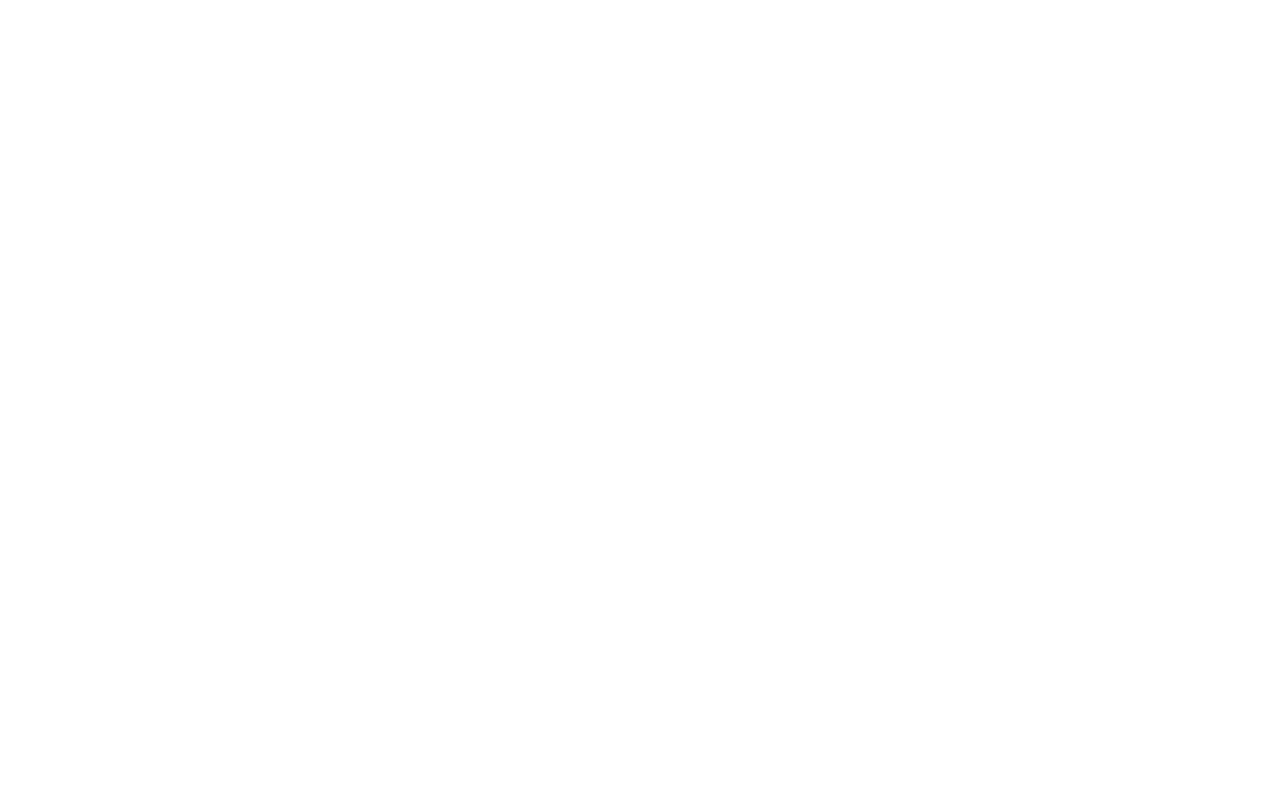
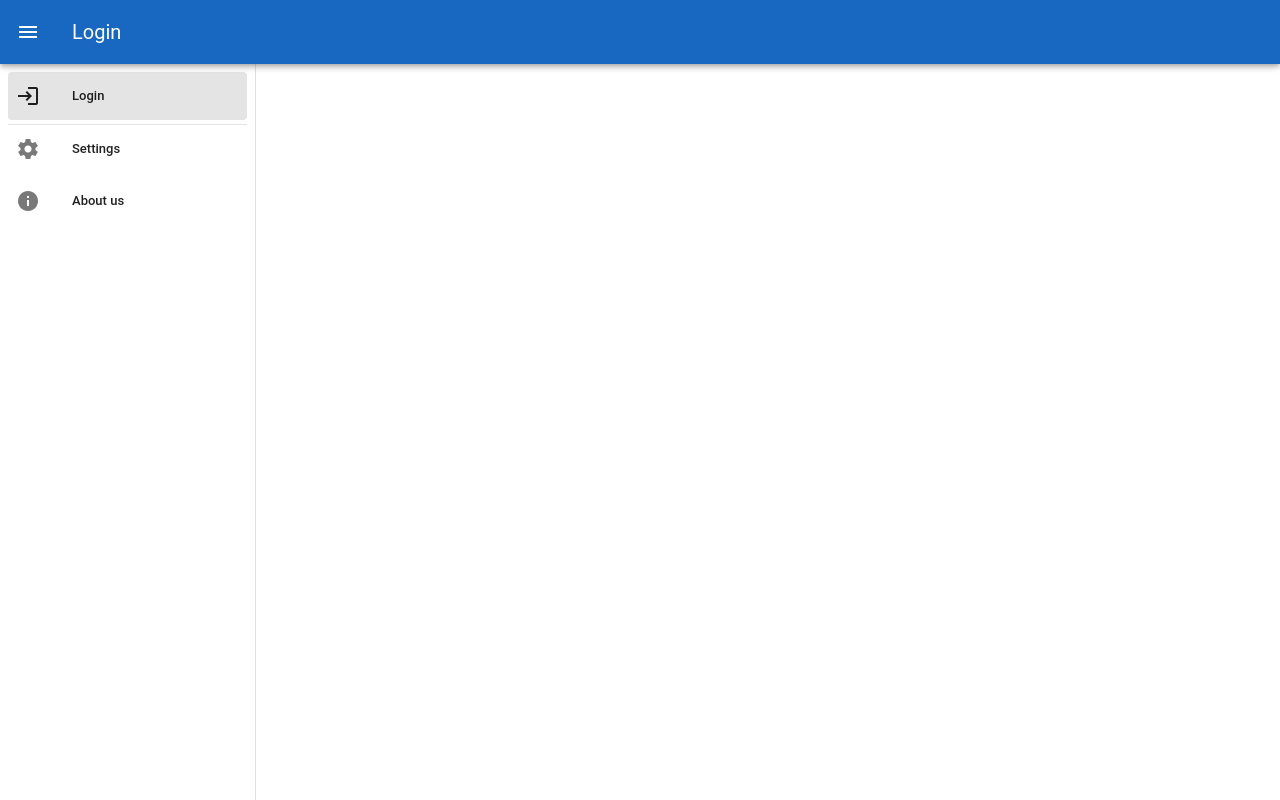
Before and after one commit to HE-Arc/neurona, a Vue app in the folder frontend/: page /login in a window 1280 px wide. Before the commit this address had no page. Built offline with nearby package versions, Linux system fonts and the light colour scheme.

Commit message:
update routes

```diff
--- a/frontend/src/router/index.js
+++ b/frontend/src/router/index.js
@@ -4,6 +4,10 @@
 import Timeline from "@/components/Timeline.vue";
 import PostWriting from "@/components/PostWriting.vue";
 import Profile from "@/components/Profile.vue";
+import PostDetails from "@/components/PostDetails.vue";
+import Login from "@/components/Login.vue";
+import Logout from "@/components/Logout.vue";
+import Register from "@/components/Register.vue";
 
 const router = createRouter({
   history: createWebHistory(import.meta.env.BASE_URL),
@@ -48,6 +52,52 @@
         title: "Profile",
       },
     },
+    {
+      path: "/posts/:id",
+      name: "posts.show",
+      component: PostDetails,
+      meta: {
+        title: "Post details",
+      },
+    },
+    {
+      path: "/login",
+      name: "login",
+      component: Login,
+      meta: {
+        title: "Login",
+      },
+    },
+    {
+      path: "/logout",
+      name: "logout",
+      component: Logout,
+    },
+    {
+      path: "/register",
+      name: "register",
+      component: Register,
+      meta: {
+        title: "Register",
+      },
+    },
+    {
+      path: "/saved",
+      name: "saved",
+      component: HelloWorld,
+      meta: {
+        title: "Saved posts",
+      },
+    },
+    {
+      path: "/settings",
+      name: "settings",
+      component: HelloWorld,
+      meta: {
+        title: "Settings",
+      },
+    }
+
   ]
 });
 
```
Lines whose indentation alone changed are shown as unchanged.
